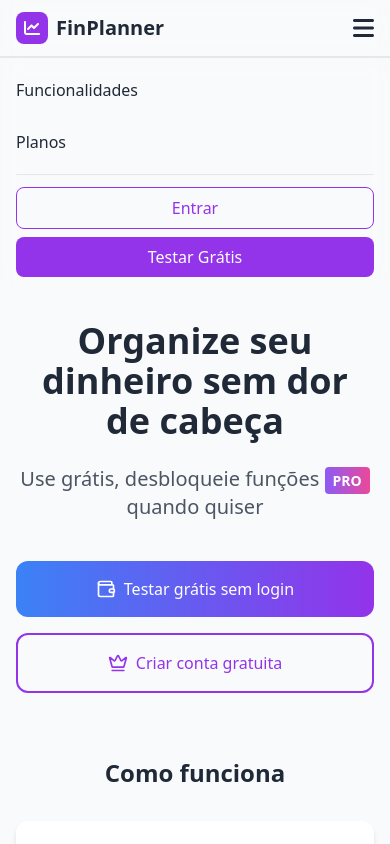
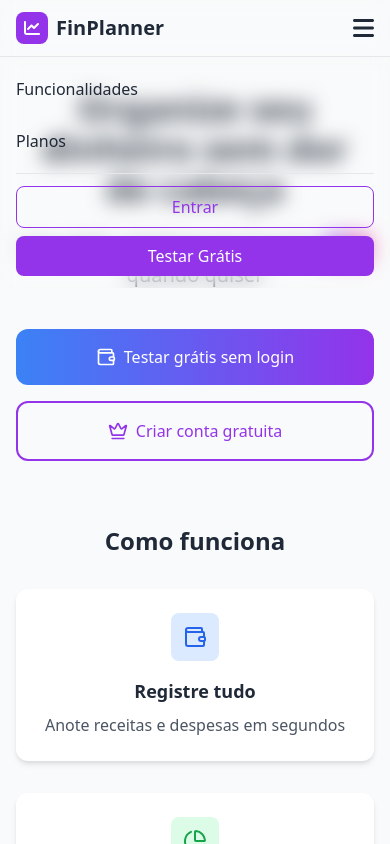
Before and after one commit to maarcos-floriano/FinPlanner-Parceria, a React (Vite) app in the folder front/: page / in a window 390 px wide. Both pictures are taken after a click on the button "Menu mobile". Shown: the top 844 px of the page. Built offline with nearby package versions, Linux system fonts and the light colour scheme; no server answers.

Commit message:
arrumando front end

```diff
--- a/front/src/components/Layout/MobileMenu.jsx
+++ b/front/src/components/Layout/MobileMenu.jsx
@@ -5,7 +5,7 @@
   if (!isOpen) return null
 
   return (
-    <div className="md:hidden glass-effect border-t border-gray-200 dark:border-gray-800 px-4 py-3">
+    <div className="  md:hidden fixed top-14 left-0 w-full glass-effect border-t border-gray-200 dark:border-gray-800 px-4 py-3 z-50">
       <div className="flex flex-col space-y-3">
         <Link to="/#features" className="py-2 hover:text-purple-600" onClick={onClose}>
           Funcionalidades
--- a/front/src/components/Premium/PricingPlans.jsx
+++ b/front/src/components/Premium/PricingPlans.jsx
@@ -9,8 +9,13 @@
 
   const handleCheckout = async () => {
     // Integração com Stripe será implementada aqui
-    alert('Redirecionando para checkout...')
-    navigate("https://pay.kirvano.com/bd353e05-2ba0-4e19-b68b-fd8c6b9ea069");
+    alert('Redirecionando para checkout...');
+    navigate("/auth");
+    window.open(
+      "https://pay.kirvano.com/bd353e05-2ba0-4e19-b68b-fd8c6b9ea069",
+      "_blank",
+      "noopener,noreferrer"
+    );
   }
 
   return (
--- a/front/src/pages/LandingPage.jsx
+++ b/front/src/pages/LandingPage.jsx
@@ -1,9 +1,30 @@
-import { Link } from 'react-router-dom'
+import { Link, useNavigate } from 'react-router-dom'
 import { useAuth } from '../context/AuthContext'
 import { Check, Crown, PieChart, Target, Wallet } from "lucide-react"
 
 const LandingPage = () => {
   const { user } = useAuth()
+  const navigate = useNavigate();
+
+  const handleNavToAuth = (bool) => {
+    let link;
+    if (user) {
+      link = '/dashboard';
+    }  else {
+      link = '/auth';
+    }
+
+    navigate(link, { state: { isLogin: bool } });
+  }
+
+  const handleSign = ()=> {
+    navigate("/auth");
+    window.open(
+      "https://pay.kirvano.com/bd353e05-2ba0-4e19-b68b-fd8c6b9ea069",
+      "_blank",
+      "noopener,noreferrer"
+    );
+  }
 
   return (
     <div className="fade-in">
@@ -20,20 +41,20 @@
         </p>
 
         <div className="flex flex-col sm:flex-row justify-center gap-4 mb-16">
-          <Link
-            to={user ? '/dashboard' : '/auth'}
+          <button
+            onClick={() => handleNavToAuth(false)}
             className="px-8 py-4 bg-gradient-to-r from-blue-500 to-purple-600 text-white rounded-xl hover:shadow-lg transition-all transform hover:-translate-y-1 flex items-center justify-center"
           >
             <Wallet className="mr-2" size={20} />
             {user ? 'Ir para Dashboard' : 'Testar grátis sem login'}
-          </Link>
-          <Link
-            to="/auth"
+          </button>
+          <button
+            onClick={() => handleNavToAuth(false)}
             className="px-8 py-4 border-2 border-purple-600 text-purple-600 rounded-xl hover:bg-purple-50 transition flex items-center justify-center"
           >
             <Crown className="mr-2" size={20} />
             Criar conta gratuita
-          </Link>
+          </button>
         </div>
 
         <div className="mb-16">
@@ -165,12 +186,12 @@
               <p className="text-sm text-gray-500 mb-4">
                 ou R$ 192,00/ano (R$ 16,00/mês)
               </p>
-              <Link
-                to="/premium"
+              <button
+                onClick={handleSign}
                 className="w-full py-3 bg-gradient-to-r from-purple-600 to-pink-600 text-white rounded-lg font-semibold hover:shadow-lg transition flex items-center justify-center"
               >
                 Assinar Agora
-              </Link>
+              </button>
             </div>
           </div>
         </div>
```
